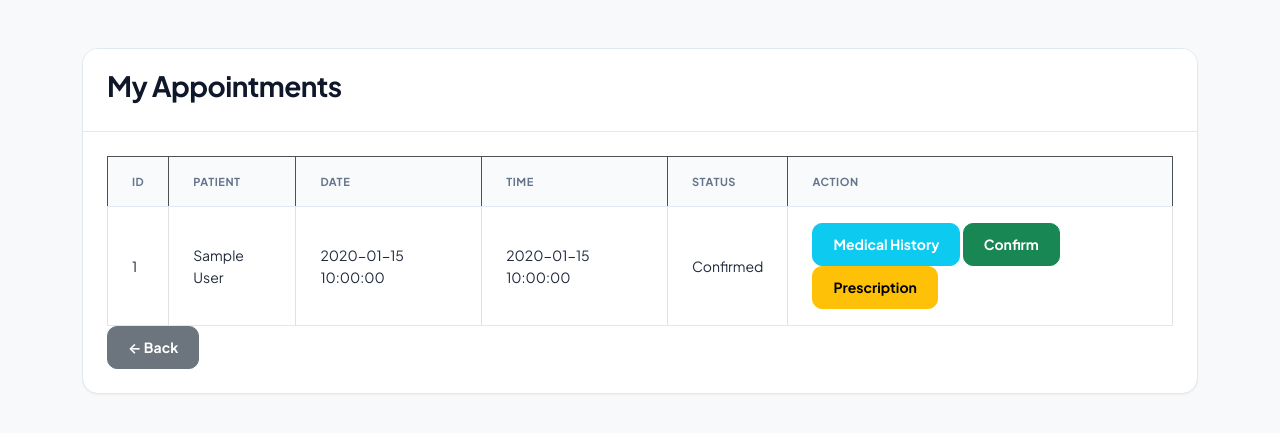
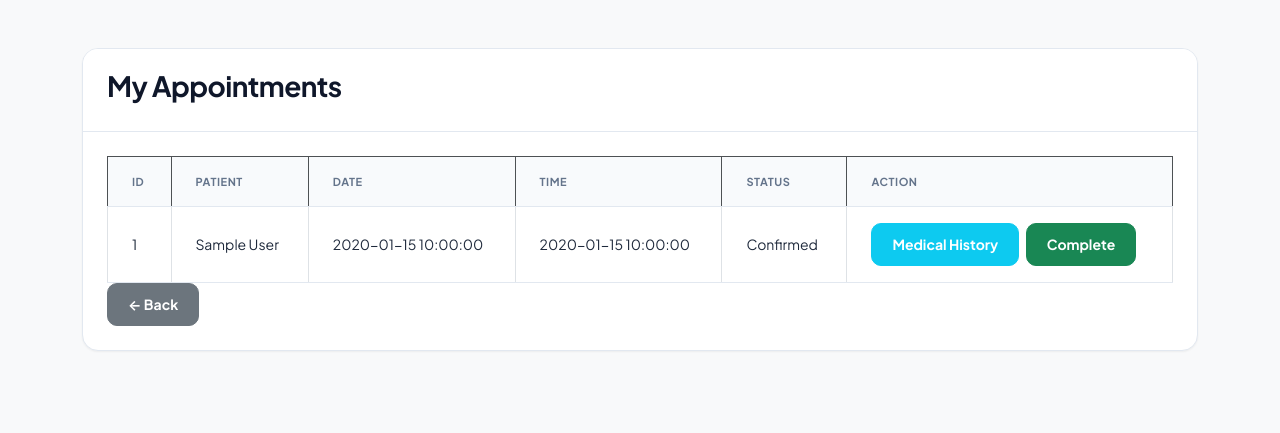
Before and after one commit to MAHARSHIDAVE700/Hospital_Project, a PHP site: page /doctor/my_appointments.php in a window 1280 px wide. Shown: the part 59-492 px from the top of the page. Run offline with PHP 8.4, Linux system fonts and the light colour scheme; the visitor is signed in with stand-in values (Sample User, id 1); tables that the repository leaves empty or names only in its code hold one stand-in row (values such as "Sample post"); some libraries are stand-ins or nearby versions.

Commit message:
Replace Confirm/Prescription actions with Complete action in doctor panel appointments listing

```diff
--- a/doctor/my_appointments.php
+++ b/doctor/my_appointments.php
@@ -136,24 +136,14 @@ while($row=($result)->fetch_assoc()){
 <td><?= $row['status']; ?></td>
 
 <td>
-
-<a href="view_patient_records.php?patient_id=<?= $row['patient_id']; ?>" class="btn btn-info text-white btn-sm">
-    Medical History
-</a>
-<a href="../admin/update_appointment.php?id=<?= $row['appointment_id']; ?>&status=Confirmed"
-class="btn btn-success btn-sm">
-
-Confirm
-
-</a>
-
-<a href="write_prescription.php?appointment_id=<?= $row['appointment_id']; ?>"
-class="btn btn-warning btn-sm">
-
-Prescription
-
-</a>
-
+    <a href="view_patient_records.php?patient_id=<?= $row['patient_id']; ?>" class="btn btn-info text-white btn-sm me-1">
+        Medical History
+    </a>
+    <?php if ($row['status'] == 'Confirmed' || $row['status'] == 'Pending'): ?>
+        <a href="write_prescription.php?appointment_id=<?= $row['appointment_id']; ?>" class="btn btn-success btn-sm">
+            Complete
+        </a>
+    <?php endif; ?>
 </td>
 
 </tr>
```
